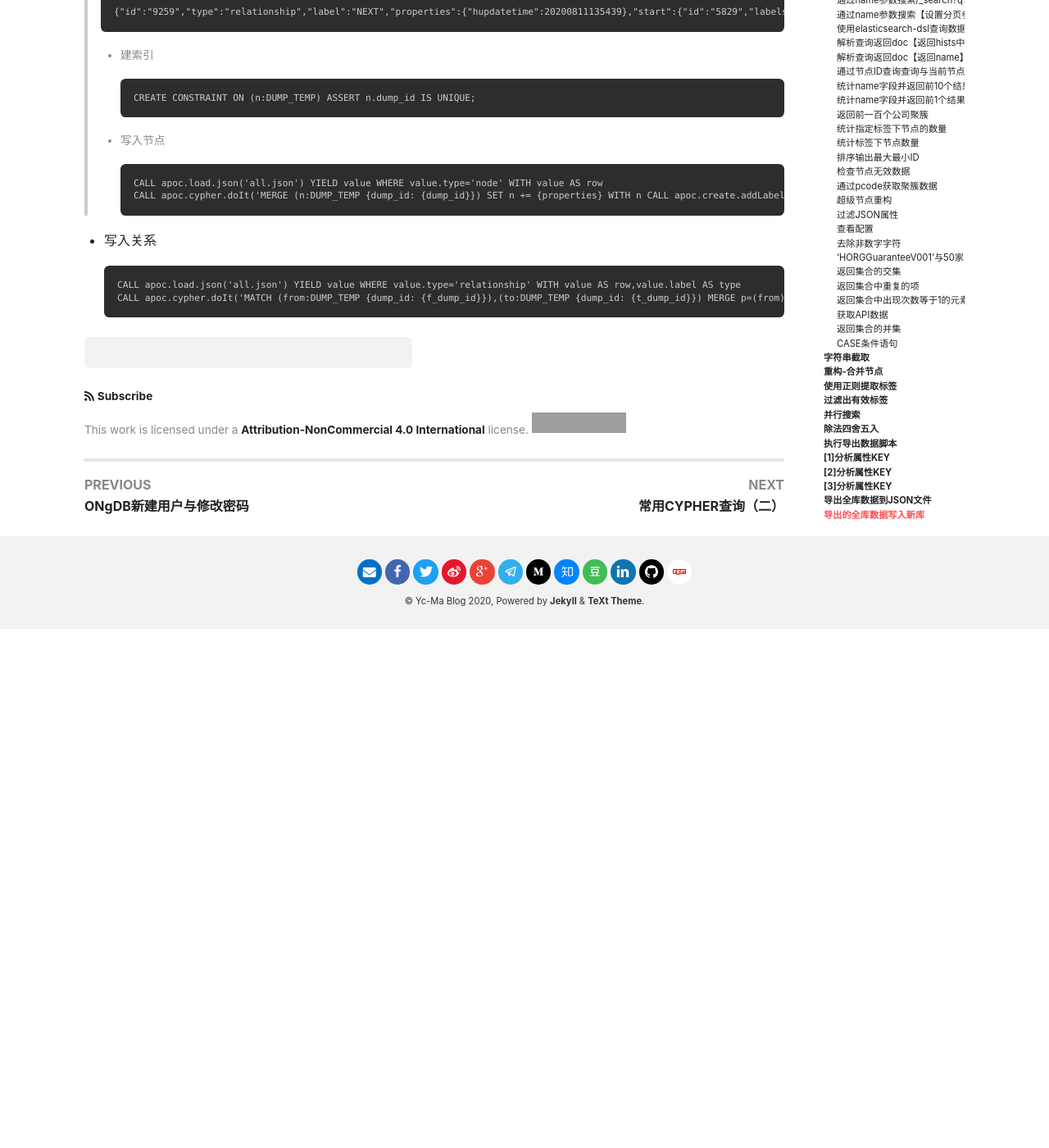
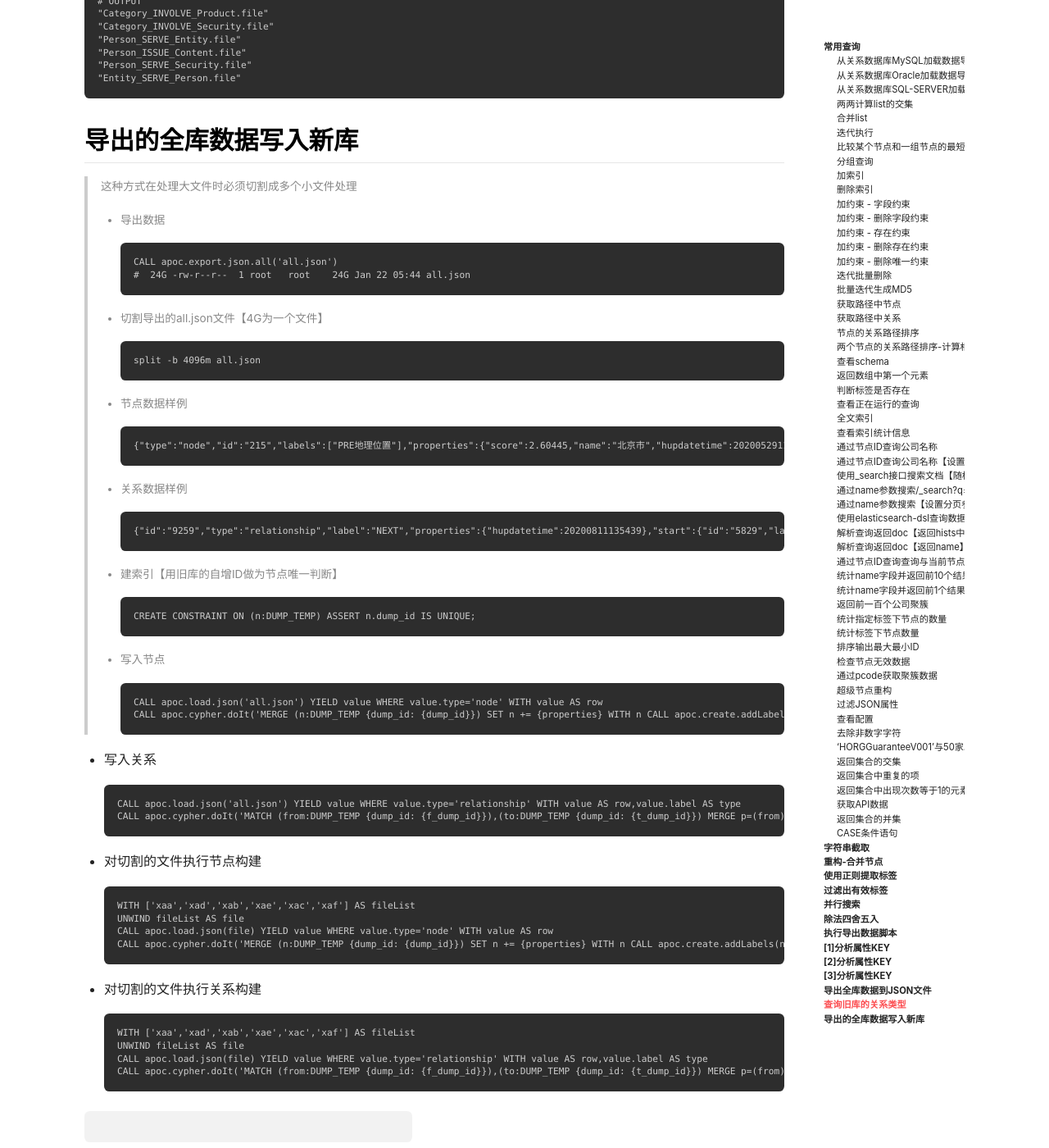
Before and after one commit to crazyyanchao/blog, a Jekyll site: the page built from _posts/2020-06-16-常用CYPHER查询（一）.md, in a window 1280 px wide and 1400 px high, scrolled down 15835 px. Shown: the whole window at 82% size. Built offline with Jekyll 4.4.1, drawn with Linux system fonts in a browser that asks for light colours; nearby versions of some CDN libraries; comment, search, counter and statistics services are not loaded; before the commit the page ends 16602 px from its top, so only the background shows below that; some of the changed text lies outside the part shown; grey boxes are pictures that could not be loaded.

Commit message:
查询旧库的关系类型

````diff
--- a/_posts/2020-06-16-常用CYPHER查询（一）.md
+++ b/_posts/2020-06-16-常用CYPHER查询（一）.md
@@ -555,19 +555,45 @@ labels(n)	SampleSize	Avg_PropertyCount	Min_PropertyCount	Max_PropertyCount	Avg_R
 CALL apoc.export.json.all('all.json')
 ```
 
+## 查询旧库的关系类型
+```
+CALL db.labels() YIELD label WITH COLLECT(label) AS labelList
+UNWIND labelList AS labelK
+UNWIND labelList AS labelG
+WITH labelK,labelG
+CALL apoc.cypher.doIt('OPTIONAL MATCH p=(from:`'+labelK+'`)-[r]->(to:`'+labelG+'`) RETURN r LIMIT 1',{}) YIELD value WITH value.r AS r
+WITH DISTINCT LABELS(STARTNODE(r)) AS startNodeLabel,TYPE(r) AS relname,LABELS(ENDNODE(r)) AS endNodeLabel
+WITH startNodeLabel[0]+'_'+relname+'_'+endNodeLabel[0]+'.file' AS fileName
+RETURN fileName
+# OUTPUT
+"Category_INVOLVE_Product.file"
+"Category_INVOLVE_Security.file"
+"Person_SERVE_Entity.file"
+"Person_ISSUE_Content.file"
+"Person_SERVE_Security.file"
+"Entity_SERVE_Person.file"
+```
+
 ## 导出的全库数据写入新库
 >这种方式在处理大文件时必须切割成多个小文件处理
--导出数据
+- 导出数据
 ```
 CALL apoc.export.json.all('all.json')
+#  24G -rw-r--r--  1 root   root    24G Jan 22 05:44 all.json
 ```
+- 切割导出的all.json文件【4G为一个文件】
+```
+split -b 4096m all.json
+```
+- 节点数据样例
 ```
 {"type":"node","id":"215","labels":["PRE地理位置"],"properties":{"score":2.60445,"name":"北京市","hupdatetime":20200529113448}}
 ```
+- 关系数据样例
 ```
 {"id":"9259","type":"relationship","label":"NEXT","properties":{"hupdatetime":20200811135439},"start":{"id":"5829","labels":["Region","国家"]},"end":{"id":"9460","labels":["Region","省洲或直辖市"]}}
 ```
-- 建索引
+- 建索引【用旧库的自增ID做为节点唯一判断】
 ```
 CREATE CONSTRAINT ON (n:DUMP_TEMP) ASSERT n.dump_id IS UNIQUE;
 ```
@@ -582,3 +608,19 @@ CALL apoc.cypher.doIt('MERGE (n:DUMP_TEMP {dump_id: {dump_id}}) SET n += {proper
 CALL apoc.load.json('all.json') YIELD value WHERE value.type='relationship' WITH value AS row,value.label AS type
 CALL apoc.cypher.doIt('MATCH (from:DUMP_TEMP {dump_id: {f_dump_id}}),(to:DUMP_TEMP {dump_id: {t_dump_id}}) MERGE p=(from)-[r:`'+type+'`]->(to) SET r += {properties} RETURN p', {properties:apoc.map.merge({},row.properties),f_dump_id:'raw_'+row.start.id,t_dump_id:'raw_'+row.end.id}) YIELD value RETURN COUNT(*) AS count
 ```
+
+- 对切割的文件执行节点构建
+```
+WITH ['xaa','xad','xab','xae','xac','xaf'] AS fileList
+UNWIND fileList AS file
+CALL apoc.load.json(file) YIELD value WHERE value.type='node' WITH value AS row
+CALL apoc.cypher.doIt('MERGE (n:DUMP_TEMP {dump_id: {dump_id}}) SET n += {properties} WITH n CALL apoc.create.addLabels(n,{labels}) YIELD node RETURN node', {properties: row.properties, dump_id:'raw_'+row.id,labels:row.labels}) YIELD value RETURN COUNT(*) AS count
+```
+
+- 对切割的文件执行关系构建
+```
+WITH ['xaa','xad','xab','xae','xac','xaf'] AS fileList
+UNWIND fileList AS file
+CALL apoc.load.json(file) YIELD value WHERE value.type='relationship' WITH value AS row,value.label AS type
+CALL apoc.cypher.doIt('MATCH (from:DUMP_TEMP {dump_id: {f_dump_id}}),(to:DUMP_TEMP {dump_id: {t_dump_id}}) MERGE p=(from)-[r:`'+type+'`]->(to) SET r += {properties} RETURN p', {properties:apoc.map.merge({},row.properties),f_dump_id:'raw_'+row.start.id,t_dump_id:'raw_'+row.end.id}) YIELD value RETURN COUNT(*) AS count
+```
````
